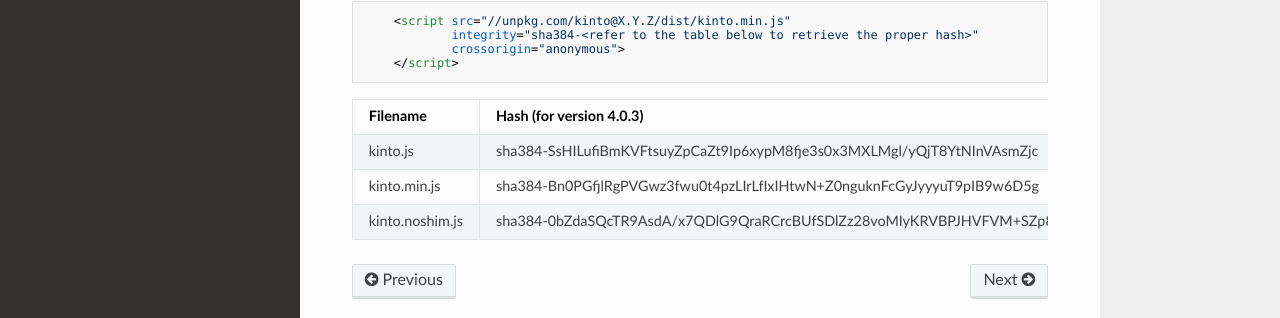
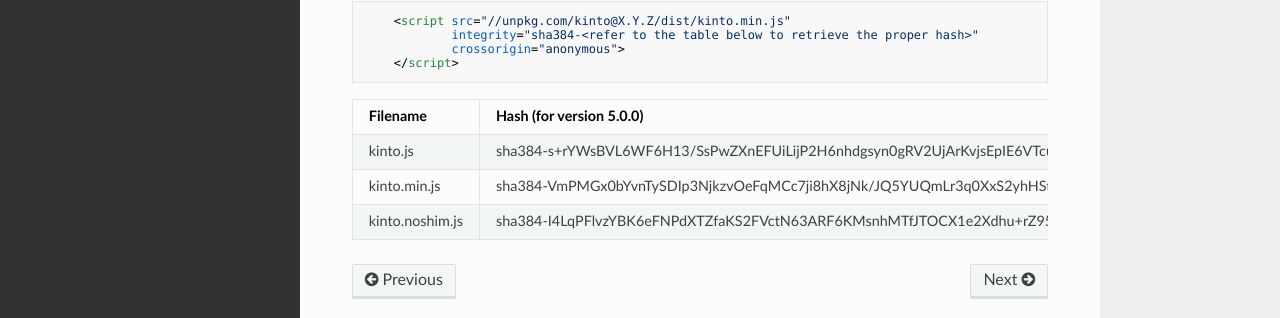
Before and after one commit to Kinto/kinto.js, an MkDocs documentation site: the page built from docs/installation.md, in a window 1280 px wide and 1323 px high. Shown: the part 930-1248 px from the top of the window. Built offline with MkDocs 1.6.1, drawn with Linux system fonts in a browser that asks for light colours; nearby versions of some CDN libraries; old or Windows-style settings are respelled for this version of MkDocs.

Commit message:
Update SRI hashes

````diff
--- a/docs/installation.md
+++ b/docs/installation.md
@@ -37,8 +37,8 @@ integrity with the hash provided below:
     </script>
 ```
 
-| Filename                | Hash (for version 4.0.3)                                                |
+| Filename                | Hash (for version 5.0.0)                                                |
 |-------------------------|-------------------------------------------------------------------------|
-| kinto.js                | sha384-SsHILufiBmKVFtsuyZpCaZt9Ip6xypM8fje3s0x3MXLMgl/yQjT8YtNInVAsmZjc |
-| kinto.min.js            | sha384-Bn0PGfjlRgPVGwz3fwu0t4pzLIrLfIxIHtwN+Z0nguknFcGyJyyyuT9pIB9w6D5g |
-| kinto.noshim.js         | sha384-0bZdaSQcTR9AsdA/x7QDlG9QraRCrcBUfSDlZz28voMIyKRVBPJHVFVM+SZp8pEq |
+| kinto.js                | sha384-s+rYWsBVL6WF6H13/SsPwZXnEFUiLijP2H6nhdgsyn0gRV2UjArKvjsEpIE6VTcu |
+| kinto.min.js            | sha384-VmPMGx0bYvnTySDIp3NjkzvOeFqMCc7ji8hX8jNk/JQ5YUQmLr3q0XxS2yhHStYS |
+| kinto.noshim.js         | sha384-I4LqPFlvzYBK6eFNPdXTZfaKS2FVctN63ARF6KMsnhMTfJTOCX1e2Xdhu+rZ95aS |
````
